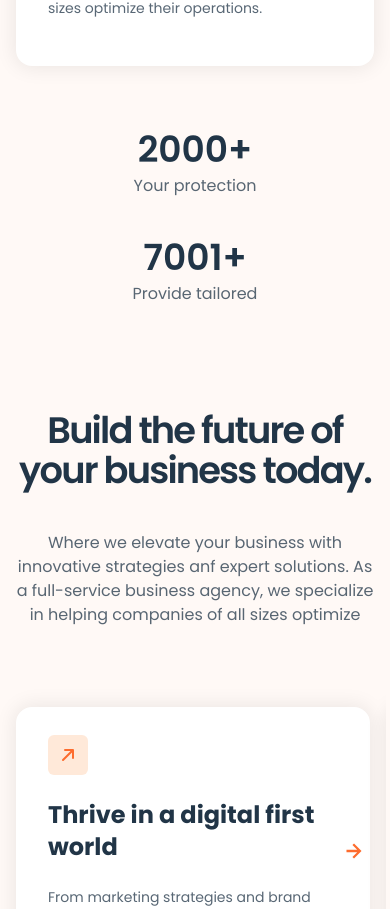
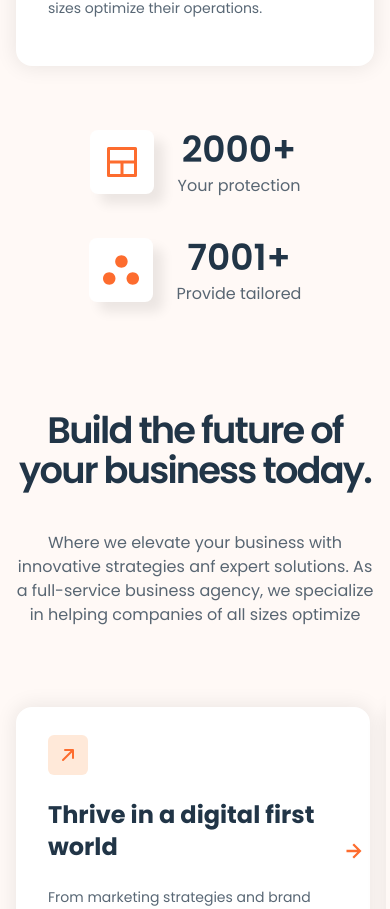
Before and after one commit to nicolealcala/raul-landing-page, a React (Vite) app: page / in a window 390 px wide. Shown: the part 1053-1962 px from the top of the page. Built offline with nearby package versions, Linux system fonts and the light colour scheme.

Commit message:
remove hidden class

```diff
--- a/src/components/home/Metrics.jsx
+++ b/src/components/home/Metrics.jsx
@@ -5,7 +5,7 @@ export default function Metrics({ amount, icon, description }) {
     <div className="flex gap-x-6 min-w-auto md:min-w-45">
       <div
         aria-hidden={true}
-        className="hidden md:flex size-16 rounded-lg bg-white flex-center p-3.5 shadow-[10px_10px_12px_rgba(0,0,0,0.08)]"
+        className="flex size-16 rounded-lg bg-white flex-center p-3.5 shadow-[10px_10px_12px_rgba(0,0,0,0.08)]"
       >
         {icon}
       </div>
```
